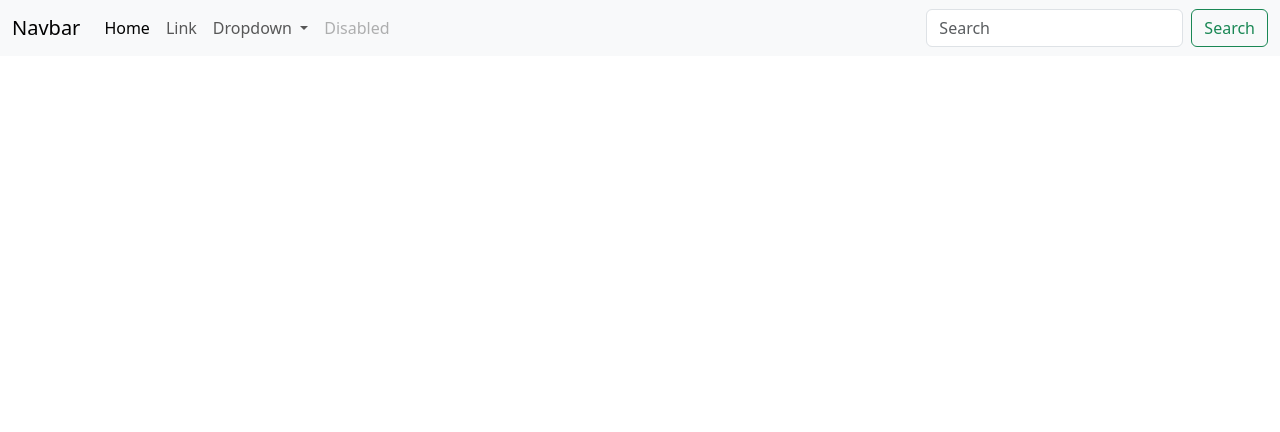
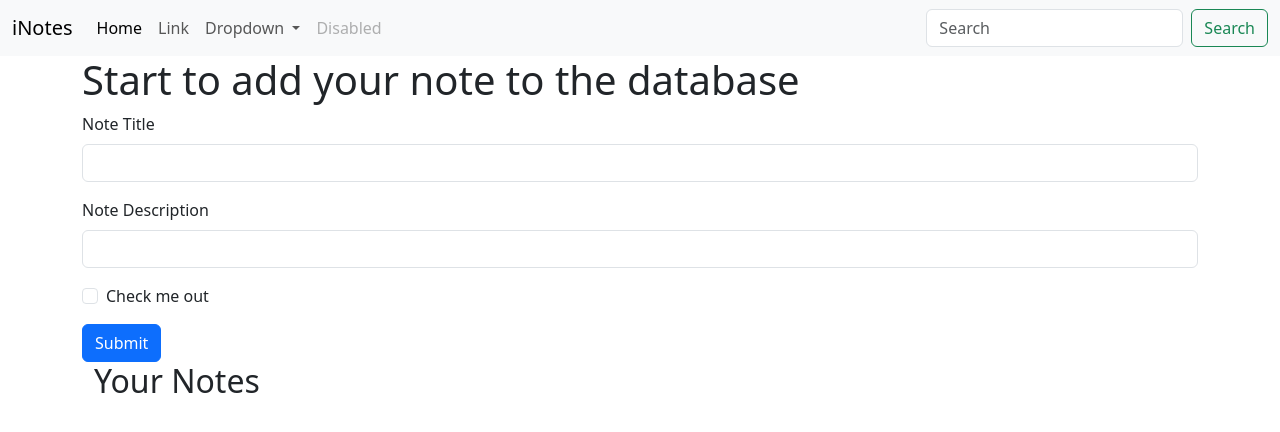
Before and after one commit to rushidarekar21/notes_app_using_fastapi, a FastAPI app: page / in a window 1280 px wide. Shown: the top 432 px of the page. Run offline with FastAPI, Linux system fonts and the light colour scheme; data that the repository does not hold is empty.

Commit message:
third commit

```diff
--- a/index.py
+++ b/index.py
@@ -1,5 +1,7 @@
 from fastapi import FastAPI
-from routes.note import Note
+from routes.note import note
+from fastapi.staticfiles import StaticFiles
 
 app = FastAPI()
-app.include_router(Note)
+app.mount("/static", StaticFiles(directory = "static") , name = "static")
+app.include_router(note)
--- a/templates/index.html
+++ b/templates/index.html
@@ -9,7 +9,7 @@
 <body>
     <nav class="navbar navbar-expand-lg bg-body-tertiary">
         <div class="container-fluid">
-          <a class="navbar-brand" href="#">Navbar</a>
+          <a class="navbar-brand" href="#">iNotes</a>
           <button class="navbar-toggler" type="button" data-bs-toggle="collapse" data-bs-target="#navbarSupportedContent" aria-controls="navbarSupportedContent" aria-expanded="false" aria-label="Toggle navigation">
             <span class="navbar-toggler-icon"></span>
           </button>
@@ -47,6 +47,37 @@
       <div class="container">
 
       </div>
+      <!-- Form starts -->
+
+       <div class="container">
+        <h1>Start to add your note to the database</h1>
+        <form action="/" method = "post">
+          <div class="mb-3">
+            <label for="title"  class="form-label">Note Title</label>
+            <input type="text" name="title" class="form-control" id="title" aria-describedby="emailHelp">
+
+          </div>
+          <div class="mb-3">
+            <label for="desc" class="form-label">Note Description</label>
+            <input type="text" name="desc"  class="form-control" id="desc">
+          </div>
+          <div class="mb-3 form-check">
+            <input type="checkbox" class="form-check-input" name = "important" id="exampleCheck1">
+            <label class="form-check-label" for="exampleCheck1">Check me out</label>
+          </div>
+          <button type="submit" class="btn btn-primary">Submit</button>
+        </form>
+        <!-- form ended -->
+         <!-- displaying notes -->
+        <div class="container">
+          <h2>Your Notes</h2>
+          {% for item in newDocs %}
+          <li>{{item.desc}}</li>
+          {% endfor %}
+        </div>
+        <!--  displaying notes end -->
+       </div>
+      <!-- Form Ends -->
       <script src="https://cdn.jsdelivr.net/npm/bootstrap@5.3.5/dist/js/bootstrap.bundle.min.js" integrity="sha384-k6d4wzSIapyDyv1kpU366/PK5hCdSbCRGRCMv+eplOQJWyd1fbcAu9OCUj5zNLiq" crossorigin="anonymous"></script>
 </body>
 </html>
```
Also changed, not shown: routes/note.py (+31 -0 lines), schemas/note.py (added, +13 -0 lines), 1 other file.
